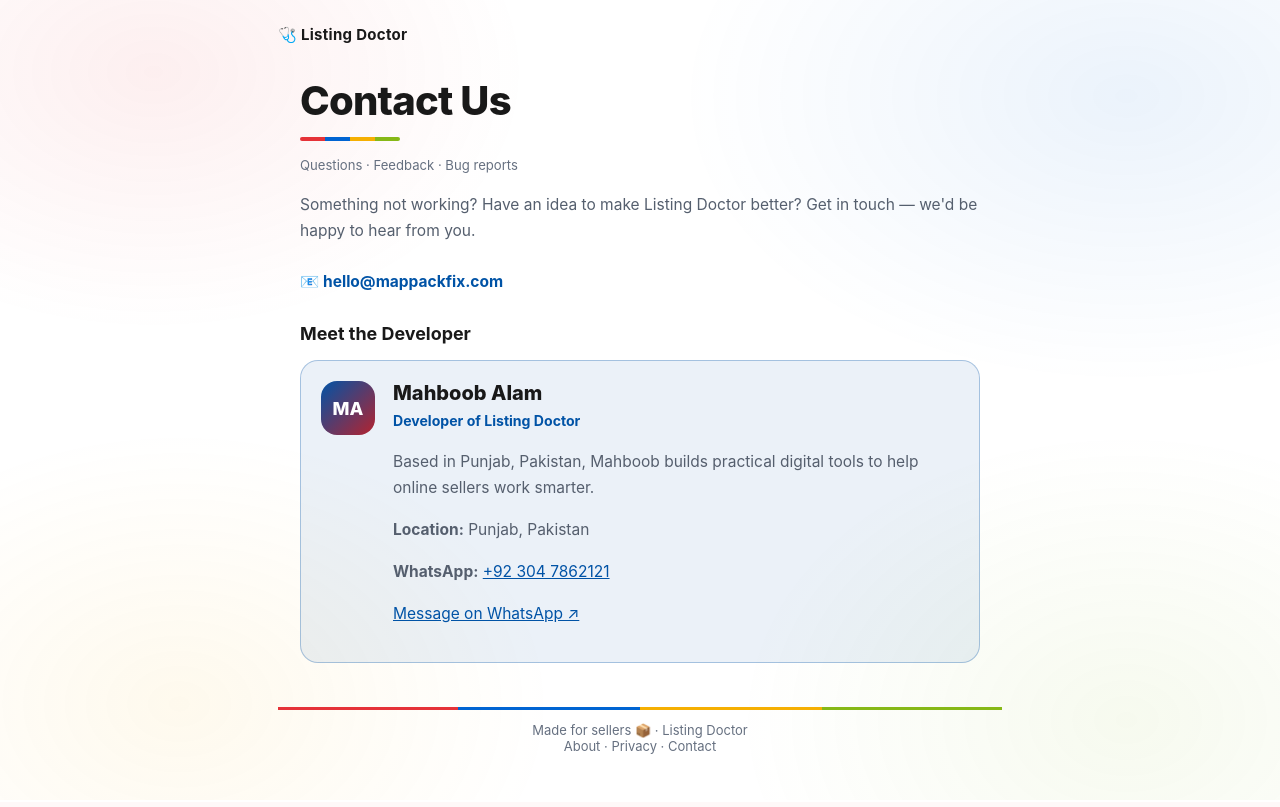
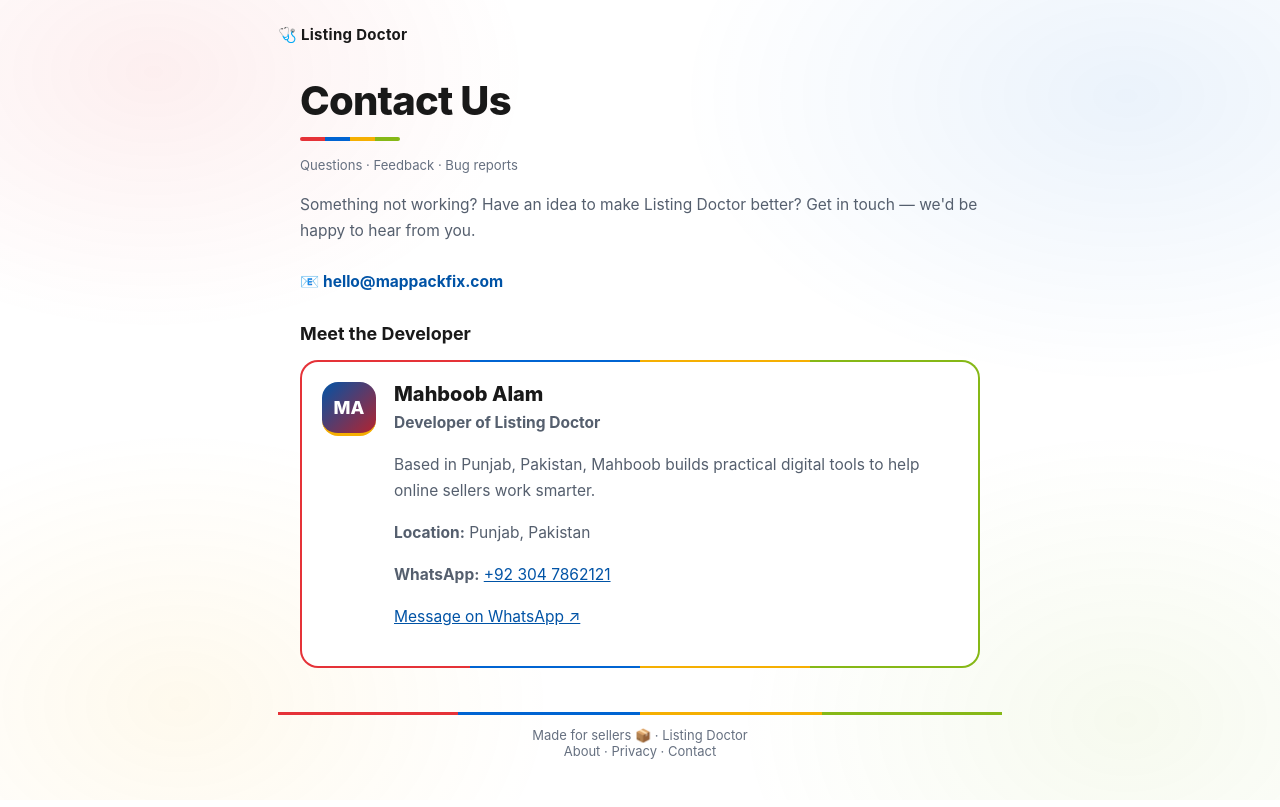
Before and after one commit to themahboob-jpg/listing-doctor, a Flask app: page /contact in a window 1280 px wide. Before the commit the page ends 754 px from the top, so only its background shows below. Run offline with Flask 3, Linux system fonts and the light colour scheme.

Commit message:
Extend eBay colors to the Contact page

```diff
--- a/templates/contact.html
+++ b/templates/contact.html
@@ -18,11 +18,11 @@
     <p>Something not working? Have an idea to make Listing Doctor better? Get in touch — we'd be happy to hear from you.</p>
     <p class="contact-email">📧 <a href="mailto:hello@mappackfix.com">hello@mappackfix.com</a></p>
     <h2>Meet the Developer</h2>
-    <div style="display:flex;gap:18px;align-items:flex-start;background:rgba(0,83,166,.08);border:1px solid rgba(0,83,166,.3);border-radius:18px;padding:20px;margin:16px 0 28px">
-      <div aria-hidden="true" style="width:54px;height:54px;flex:0 0 54px;border-radius:16px;display:flex;align-items:center;justify-content:center;background:linear-gradient(135deg,#0053a6,#b4232f);color:white;font-size:18px;font-weight:800">MA</div>
-      <div style="min-width:0">
-        <h3 style="margin:0 0 4px;font-size:20px">Mahboob Alam</h3>
-        <p style="color:#0053a6;font-size:.88rem;font-weight:700;margin:4px 0 10px">Developer of Listing Doctor</p>
+    <div class="developer-card">
+      <div class="developer-avatar" aria-hidden="true">MA</div>
+      <div class="developer-card-content">
+        <h3 class="developer-name">Mahboob Alam</h3>
+        <p class="developer-role">Developer of Listing Doctor</p>
         <p>Based in Punjab, Pakistan, Mahboob builds practical digital tools to help online sellers work smarter.</p>
         <p><strong>Location:</strong> Punjab, Pakistan</p>
         <p><strong>WhatsApp:</strong> <a href="https://wa.me/923047862121" target="_blank" rel="noopener noreferrer">+92 304 7862121</a></p>
```
